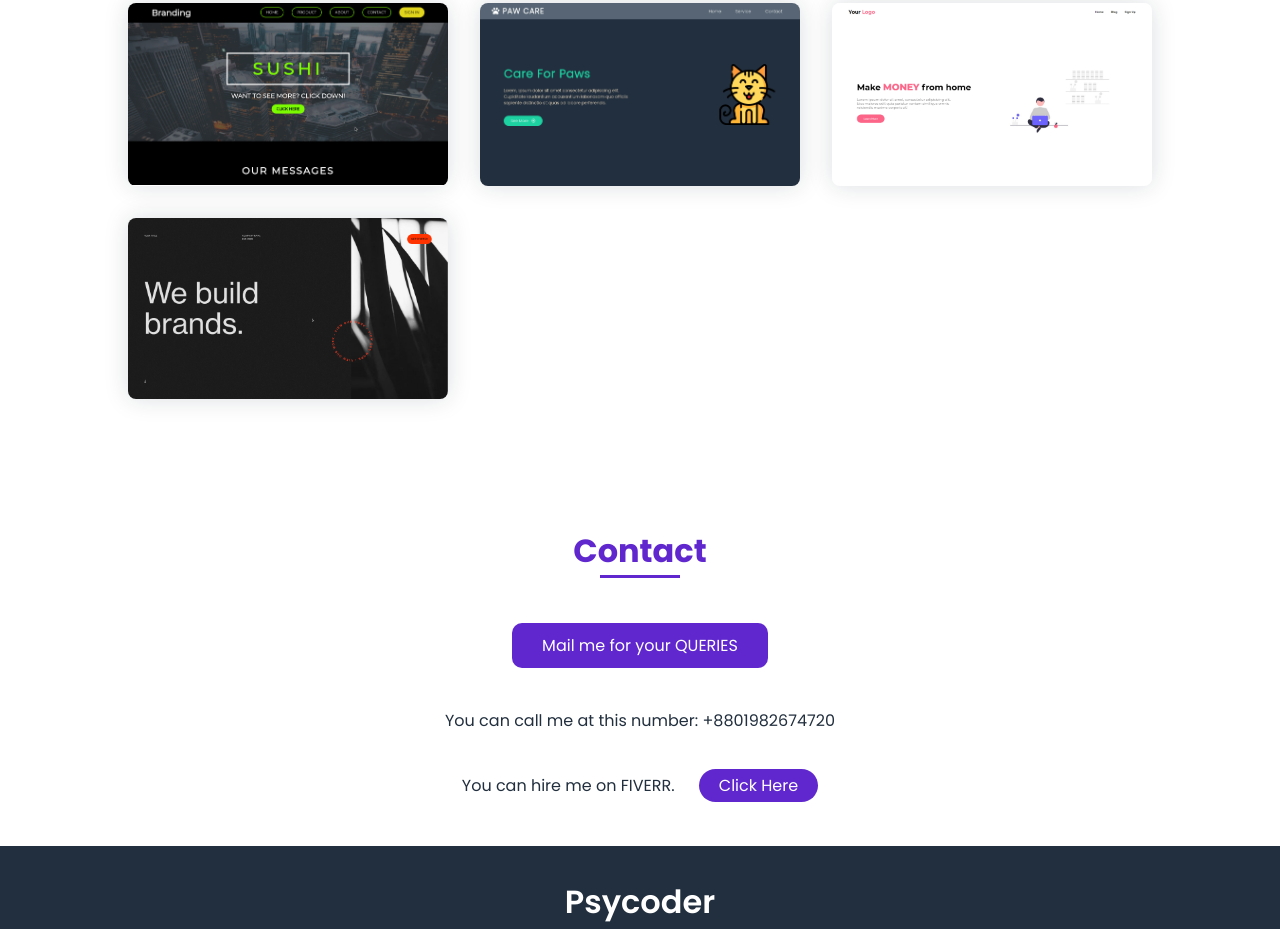
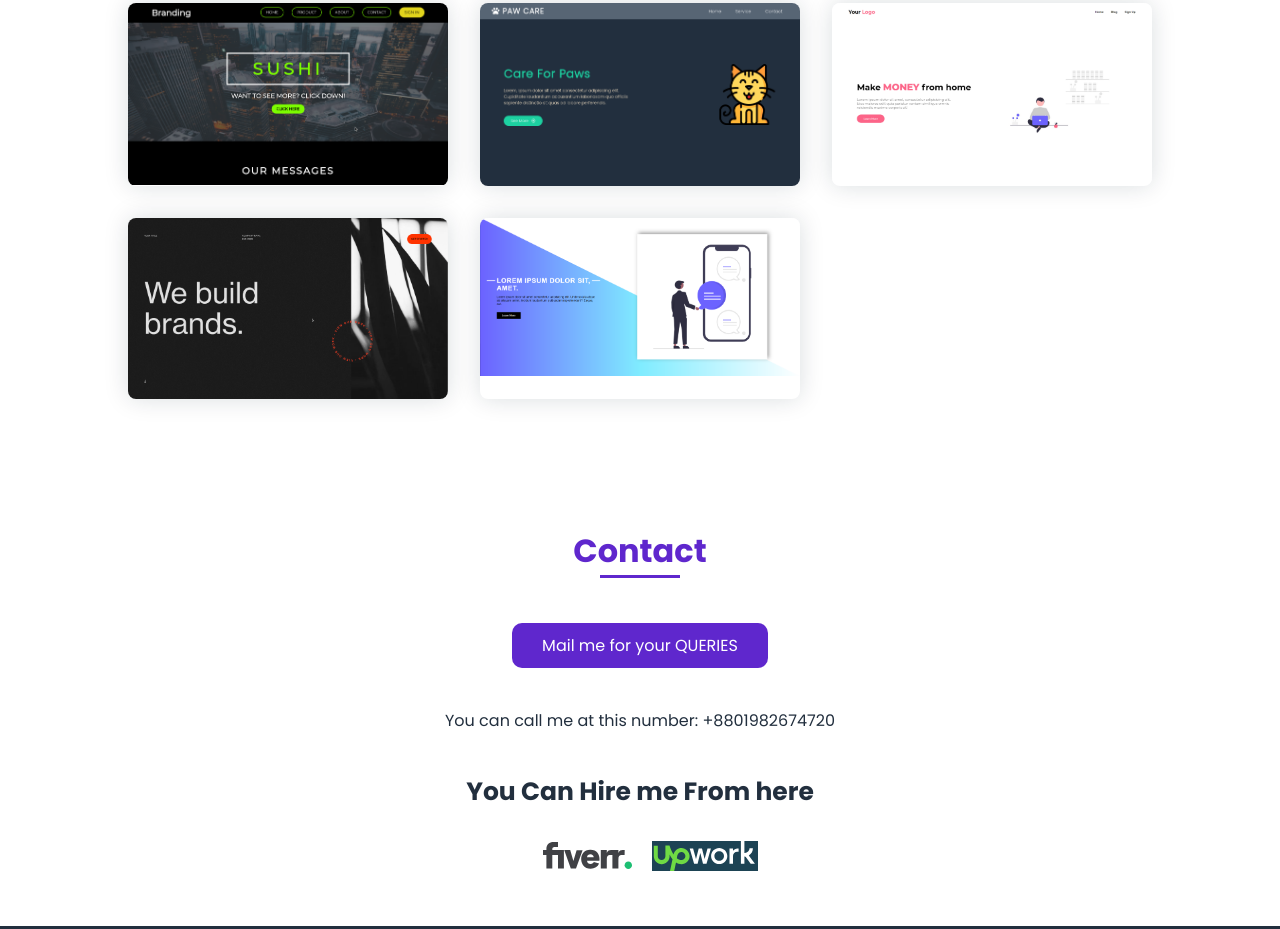
Before and after one commit to ahadnur/animated-port, a plain HTML site: page index.html in a window 1280 px wide. Shown: the part 2797-3726 px from the top of the page. Drawn offline with nearby package versions, Linux system fonts and the light colour scheme.

Commit message:
marketplace icons updated

```diff
--- a/index.html
+++ b/index.html
@@ -197,6 +197,9 @@
                 <div class="work__img">
                     <img src="./assets/10.png" alt="">
                 </div>
+                <div class="work__img">
+                    <img src="./assets/11.png" alt="">
+                </div>
             </div>
         </section>
 
@@ -207,7 +210,15 @@
             <div class="contact__container bg-grid">
                 <a class="mail__c" href="mailto:ahadnur44@gmail.com">Mail me for your QUERIES</a>
                 <p class="mobile">You can call me at this number: +8801982674720</p>
-                <p class="fiverr">You can hire me on FIVERR. <a class="f__btn" href="https://www.fiverr.com/ahadnur44">Click Here</a> </p>
+                <p class="hire">You Can Hire me From here</p>
+                <div class="market">
+                    <a class="f__btn" href="https://www.fiverr.com/ahadnur44">
+                        <svg width="89" height="27" viewBox="0 0 89 27" fill="none" xmlns="http://www.w3.org/2000/svg"><g fill="#404145"><path d="m81.6 13.1h-3.1c-2 0-3.1 1.5-3.1 4.1v9.3h-6v-13.4h-2.5c-2 0-3.1 1.5-3.1 4.1v9.3h-6v-18.4h6v2.8c1-2.2 2.3-2.8 4.3-2.8h7.3v2.8c1-2.2 2.3-2.8 4.3-2.8h2zm-25.2 5.6h-12.4c.3 2.1 1.6 3.2 3.7 3.2 1.6 0 2.7-.7 3.1-1.8l5.3 1.5c-1.3 3.2-4.5 5.1-8.4 5.1-6.5 0-9.5-5.1-9.5-9.5 0-4.3 2.6-9.4 9.1-9.4 6.9 0 9.2 5.2 9.2 9.1 0 .9 0 1.4-.1 1.8zm-5.7-3.5c-.1-1.6-1.3-3-3.3-3-1.9 0-3 .8-3.4 3zm-22.9 11.3h5.2l6.6-18.3h-6l-3.2 10.7-3.2-10.8h-6zm-24.4 0h5.9v-13.4h5.7v13.4h5.9v-18.4h-11.6v-1.1c0-1.2.9-2 2.2-2h3.5v-5h-4.4c-4.3 0-7.2 2.7-7.2 6.6v1.5h-3.4v5h3.4z"></path></g><g fill="#1dbf73"><path d="m85.3 27c2 0 3.7-1.7 3.7-3.7s-1.7-3.7-3.7-3.7-3.7 1.7-3.7 3.7 1.7 3.7 3.7 3.7z"></path></g></svg>
+                    </a>
+                    <a class="f__btn up" href="https://www.upwork.com/freelancers/~01ba501685672fd7a0?viewMode=1">
+                        <svg id="air-2-5-logo" xmlns="http://www.w3.org/2000/svg" viewBox="0 0 102.4 30" width="106" height="30" role="img" aria-hidden="true"><path fill="#fff" d="M65.4 6.9c-4.5 0-8.1 3.6-8.1 8.1s3.6 8.1 8.1 8.1 8.1-3.6 8.1-8.1-3.6-8.1-8.1-8.1zm0 12.9c-2.6 0-4.8-2.1-4.8-4.8s2.1-4.8 4.8-4.8c2.6 0 4.8 2.1 4.8 4.7 0 2.7-2.1 4.9-4.8 4.9zM83.4 10.8c-2.3 0-4.2 1.9-4.2 4.2v7.7h-3.5V7.4h3.5v2.4c1-1.5 2.7-2.4 4.5-2.4h1.1v3.4h-1.4zM48.2 7.4L50.8 18l2.9-10.6h3.4l-4.4 15.3h-3.5L46.5 12l-2.7 10.7h-3.5L35.9 7.4h3.4L42.2 18l2.7-10.6zM95 14.4c2.6-1.4 4.1-4.1 4.1-7.1h-3.4c0 2.6-2.1 4.6-4.6 4.6h-.5V0h-3.5v22.7h3.5v-7.2h.4c.4 0 .8.2 1 .5l4.9 6.7h4.2L95 14.4z" class="logo-work"></path> <path fill="#6fda44" d="M27.6 6.9c-3.8 0-6.7 2.5-7.9 6.5-1.8-2.7-3.1-5.7-4-8.8h-4.1v10.6c0 2.1-1.7 3.8-3.8 3.8S4 17.3 4 15.2V4.7H0v10.6c0 4.3 3.5 7.9 7.9 7.9s7.9-3.5 7.9-7.9v-1.8c.8 1.7 1.8 3.3 2.9 4.8L16.2 30h4.2l1.8-8.5c1.6 1.1 3.5 1.7 5.5 1.7 4.5 0 8.1-3.6 8.1-8.1-.1-4.5-3.7-8.2-8.2-8.2zm0 12.2c-1.7-.1-3.3-.7-4.6-1.8l.3-1.6v-.1c.3-1.7 1.3-4.6 4.2-4.6 2.2-.1 4 1.7 4.1 3.9.1 2.2-1.7 4-3.9 4.1l-.1.1z"></path></svg>
+                    </a>
+                </div>
             </div>
         </section>
     </main>
--- a/style.css
+++ b/style.css
@@ -343,15 +343,22 @@ img{
     padding: 10px 0;
     margin-top: 30px;
 }
-.fiverr{
+.hire{
     margin-top: 30px;
+    font-size: 25px;
+    font-weight: bold;
 }
 .f__btn{
-    color: white;
-    background: var(--first-color);
-    padding: 5px 20px;
     margin-left: 20px;
-    border-radius: 50px;
+}
+.f__btn.up svg{
+    background-color: #1d4354;
+}
+.market{
+    display: flex;
+    justify-content: center;
+    align-items: center;
+    margin-top: 30px;
 }
 
 /* Footer */
```
Also changed, not shown: assets/11.PNG (added).
